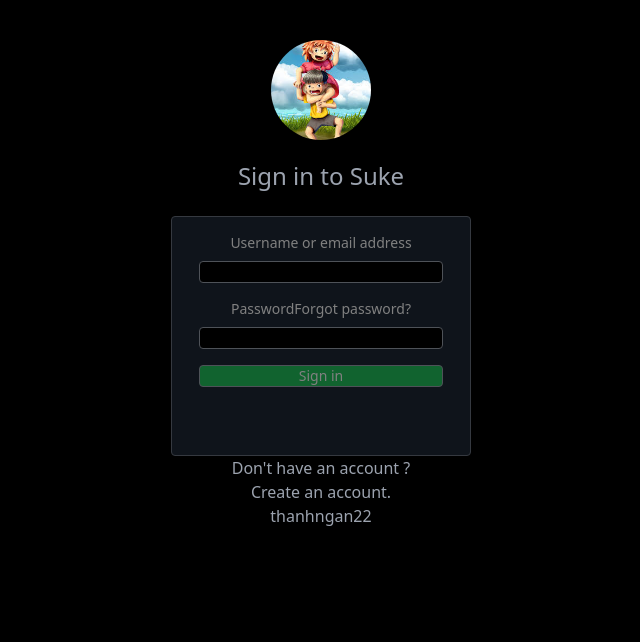
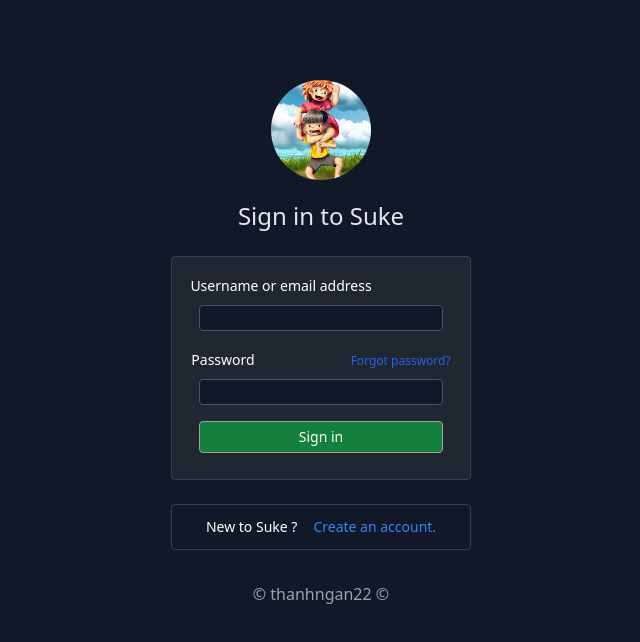
Before and after one commit to thanhngan22/thanhngan22-main, a React (Create React App) app: page /login in a window 1280 px wide. Shown: the top 642 px of the page, without its empty margins (319-959 px from the left). Built offline with nearby package versions, Linux system fonts and the light colour scheme.

Commit message:
login: finished styles for login page

```diff
--- a/src/modules/Login/login.tsx
+++ b/src/modules/Login/login.tsx
@@ -3,39 +3,39 @@ import React from 'react';
 export default class Login extends React.Component {
 	render() {
 		return (
-			<div className="login--container w-full bg-black min-h-screen text-gray-400 flex-col">
+			<div className="login--container w-full bg-gray-900 min-h-screen flex-col">
 				<div className="login--header">
 					<div className="login--header__logo" />
-					<div className="login--header__title font-light mt-5 text-2xl ">
+					<div className="login--header__title font-light mt-5 text-gray-200 text-2xl ">
 						<h1>Sign in to Suke </h1>
 					</div>
 				</div>
 				<div className="login--auth__form  ">
-                    <div className="main--form bg-gray-800 opacity-50  m-auto text-sm p-4 text-white font-thin  border border-gray-500 rounded">
+                    <div className="main--form  m-auto p-4 text-white  border border-gray-700 rounded">
                         <form>
                             <div className="form--group">
-                                <label htmlFor="email" className=" opacity-100 ">Username or email address</label>
-                                <input type="text" className='bg-black mt-2 mb-4 border-gray-400 border rounded w-11/12' name="input_username" id="username" />
+                                <label htmlFor="email" className="text-sm mr-20 ">Username or email address</label>
+                                <input type="text" className='bg-gray-900 mt-2 mb-4 border-gray-600 border rounded w-11/12' name="input_username" id="username" />
                             </div>
                             <div className="form--group">
-                                <label htmlFor="password">Password</label>
-                                <a href="/reset_password" className="forgot--password ">Forgot password?</a>
-                                <input type="password" className="bg-black mt-2 border-gray-400 border rounded w-11/12" name="password" id="password" />
+                                <label htmlFor="password" className="text-sm mr-24">Password</label>
+                                <a href="/reset_password" className="forgot--password text-xs text-blue-600 ">Forgot password?</a>
+                                <input type="password" className="bg-gray-900 mt-2 border-gray-600 border rounded w-11/12" name="password" id="password" />
                             </div>
                             <div className="form--group">
-                                <button type="submit" className="bg-green-500 mt-4 font-normal border-gray-400 border rounded w-11/12">Sign in</button>
+                                <button type="submit" className="bg-green-700 h-8 mt-4 font-medium text-sm border-gray-400 border rounded w-11/12">Sign in</button>
                             </div>
 
                         </form>
 
                     </div>
-                    <div className="form--group">
-                                <p>Don't have an account ?</p>
-                                <a href="/register" className="create--account">Create an account.</a>
+                    <div className="form--group login--callout border-gray-700 border p-3  rounded text-white text-sm flex m-auto justify-center mt-6">
+                                <p className="mr-4">New to Suke ?</p>
+                                <a href="/register" className="create--account text-blue-500">Create an account.</a>
                             </div>
                 </div>
-				<div className="login--footer">
-                    <p>thanhngan22</p>
+				<div className="login--footer mt-8 text-gray-400">
+                    <p>© thanhngan22  ©</p>
                 </div>
 			</div>
 		);
--- a/src/styles/login.scss
+++ b/src/styles/login.scss
@@ -2,8 +2,9 @@ $gray: #2d2d2d;
 
 
 .login--container {
+
     .login--header {
-        padding-top: 40px;
+        padding-top: 80px;
         padding-bottom: 24px;
 
         .login--header__logo {
@@ -28,6 +29,12 @@ $gray: #2d2d2d;
 
     .main--form {
         width: 300px;
-        height: 240px;
+        height: 224px;
+        background-color: rgba(41, 46, 53, 0.7);
     }
+
+    .login--callout {
+        width: 300px;
+    }
+
 }
```
